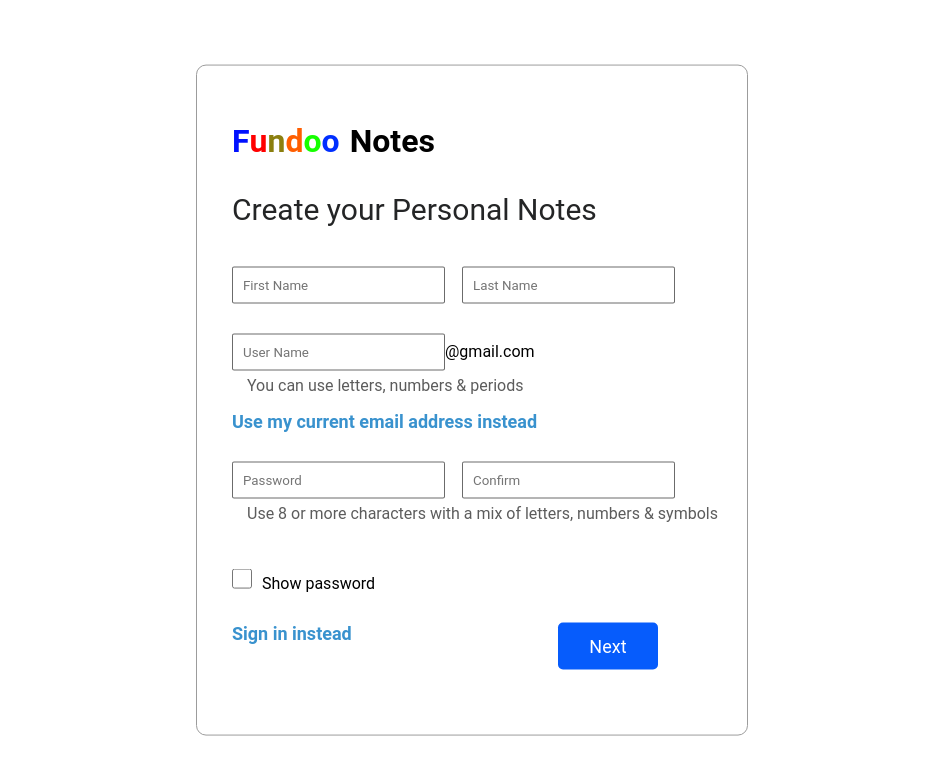
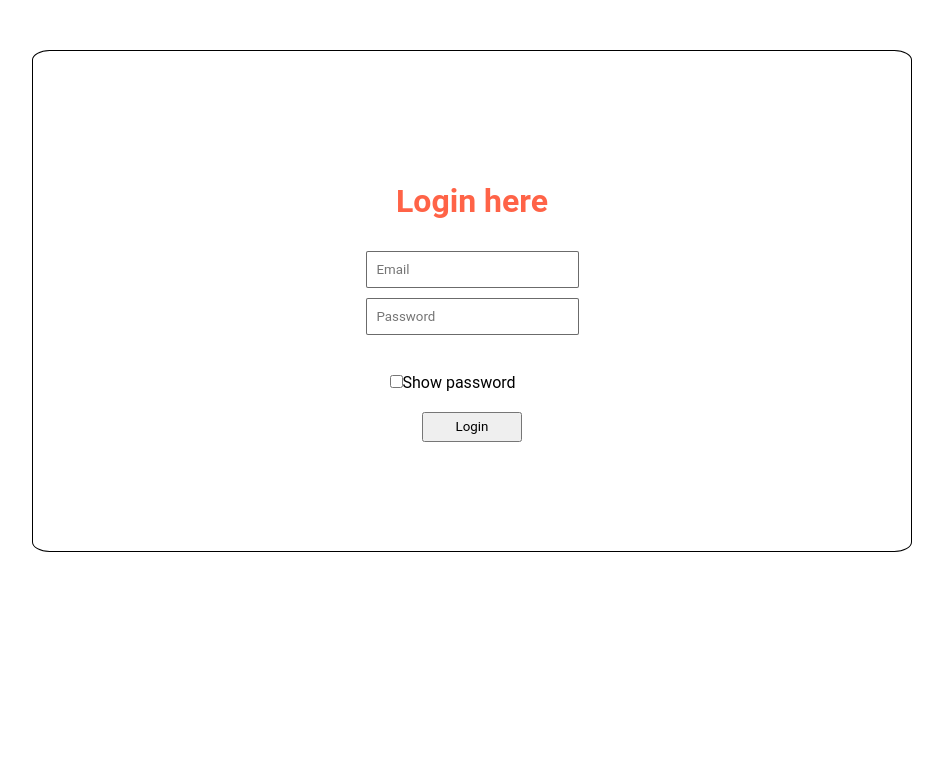
Before and after one commit to kirankumar-Matham96/Fundoo_Notes_React_Frontend, a React (Create React App) app in the folder my-first-react-app/: page / in a window 1280 px wide. Shown: the top 774 px of the page, without its empty margins (168-1111 px from the left). Built offline with nearby package versions, Linux system fonts and the light colour scheme.

Commit message:
feat: add login page

```diff
--- a/my-first-react-app/package.json
+++ b/my-first-react-app/package.json
@@ -9,6 +9,7 @@
     "node-sass": "^6.0.0",
     "react": "^17.0.2",
     "react-dom": "^17.0.2",
+    "react-router-dom": "^5.2.0",
     "react-scripts": "4.0.3",
     "sass": "^1.35.1",
     "web-vitals": "^1.1.2"
--- a/my-first-react-app/src/components/title.scss
+++ b/my-first-react-app/src/components/title.scss
@@ -19,13 +19,13 @@
   color: rgb(255, 0, 0);
 }
 #n1{
-  color: rgb(139, 127, 15);
+  color: rgb(0, 184, 129);
 }
 #d{
-  color: rgb(255, 94, 0);
+  color: rgb(25, 99, 43);
 }
 #o1{
-  color: rgb(21, 255, 0);
+  color: tomato;
 }
 #o2{
   color: rgb(0, 47, 255);
--- a/my-first-react-app/src/index.js
+++ b/my-first-react-app/src/index.jsx
@@ -3,11 +3,27 @@ import ReactDOM from 'react-dom';
 import './index.scss';
 // import App from './App';
 import Register from './pages/register.jsx';
+// import Router from './pages/router';
+import Login from './pages/login';
 import reportWebVitals from './reportWebVitals';
+
+// ReactDOM.render(
+//   <React.StrictMode>
+//     <Register />
+//   </React.StrictMode>,
+//   document.getElementById('root')
+// );
+
+// ReactDOM.render(
+//   <React.StrictMode>
+//     <Router />
+//   </React.StrictMode>,
+//   document.getElementById('root')
+// );
 
 ReactDOM.render(
   <React.StrictMode>
-    <Register />
+    <Login />
   </React.StrictMode>,
   document.getElementById('root')
 );
--- /dev/null
+++ b/my-first-react-app/src/pages/login.jsx
@@ -0,0 +1,37 @@
+/**
+ * Use card to create.
+ * email and password text input boxes.
+ * A button with name login.
+ * When button clicked, the data should be gathered from the body.
+ */
+
+import React, { Component } from 'react';
+import '../scss/login.scss';
+
+class Login extends Component {
+  render() {
+    // clickedLogin = () => {
+    //   console.log('You logged in successfully 🎊');
+    // }
+    return (
+      <div className='login' >
+        <header>
+          <h1>Login here</h1>
+        </header>
+      <div className='text'>
+        <input type='text' id='email' placeholder='Email' />
+        <input type='password' id='pwd' placeholder='Password' />
+        </div>
+        <div className='show-pwd'>
+          <input type='checkbox'></input>
+          <label>Show password</label>
+        </div>
+        <div className='button'>
+          <button id='login-button'>Login</button>
+        </div>
+    </div>
+    )
+  }
+}
+
+export default Login;
--- a/my-first-react-app/src/pages/register.jsx
+++ b/my-first-react-app/src/pages/register.jsx
@@ -1,12 +1,18 @@
 import React, { Component } from "react";
 import '../scss/register.scss';
 import Title from '../components/title';
+import Login from './login';
+import { BrowserRouter as Router, Route, Switch, Link, Redirect } from 'react-router-dom';
 
 //using class component
 class Register extends Component {
 
   //method from Component
   render() {
+    function clickedMe() {
+      return (<Login />);
+    }
+
     return (
       <div className='Register'>
         <form className='form' action="#">
@@ -49,7 +55,7 @@ class Register extends Component {
               </div>
               <div className='end-options'>
                 <a href='https://www.google.com'>Sign in instead</a>
-                <button className='btn' id='next-btn'>Next</button>
+                <button className='btn' id='next-btn' onClick={ clickedMe }>Next</button>
               </div>
             </div>
           </div>
--- /dev/null
+++ b/my-first-react-app/src/pages/router.jsx
@@ -0,0 +1,16 @@
+import React, { Component } from 'react';
+import { BrowserRouter as Router, Route, Link, Switch, Redirect} from 'react-router-dom';
+import Register from './register';
+// import Login from './pages';
+
+class RouterClass {
+  render() {
+    return (
+      <Router>
+        <Route path='/' Component={ Register } />
+      </Router>
+    );
+  }
+}
+
+export default RouterClass;
--- /dev/null
+++ b/my-first-react-app/src/scss/login.scss
@@ -0,0 +1,35 @@
+.login{
+  display: flex;
+  flex-direction: column;
+  border: 1px solid black;
+  border-radius: 2%;
+  align-items: center;
+  justify-content: center;
+  height: 500px;
+  margin: 50px 200px 200px 200px;
+}
+header{
+  color: tomato;
+}
+
+#email,#pwd{
+  display: flex;
+  flex-direction: column;
+  align-items: center;
+  justify-content: center;
+  margin: 10px 10px 10px 10px;
+  padding: 10px 10px 10px 10px;
+}
+
+.show-pwd{
+  width: 200px;
+  padding-left: 15px;
+  margin-bottom: 20px;
+}
+
+.button{
+}
+#login-button{
+  width: 100px;
+  height: 30px;
+}
```
Also changed, not shown: 1 other file (tests, documents, lock files or other folders).
